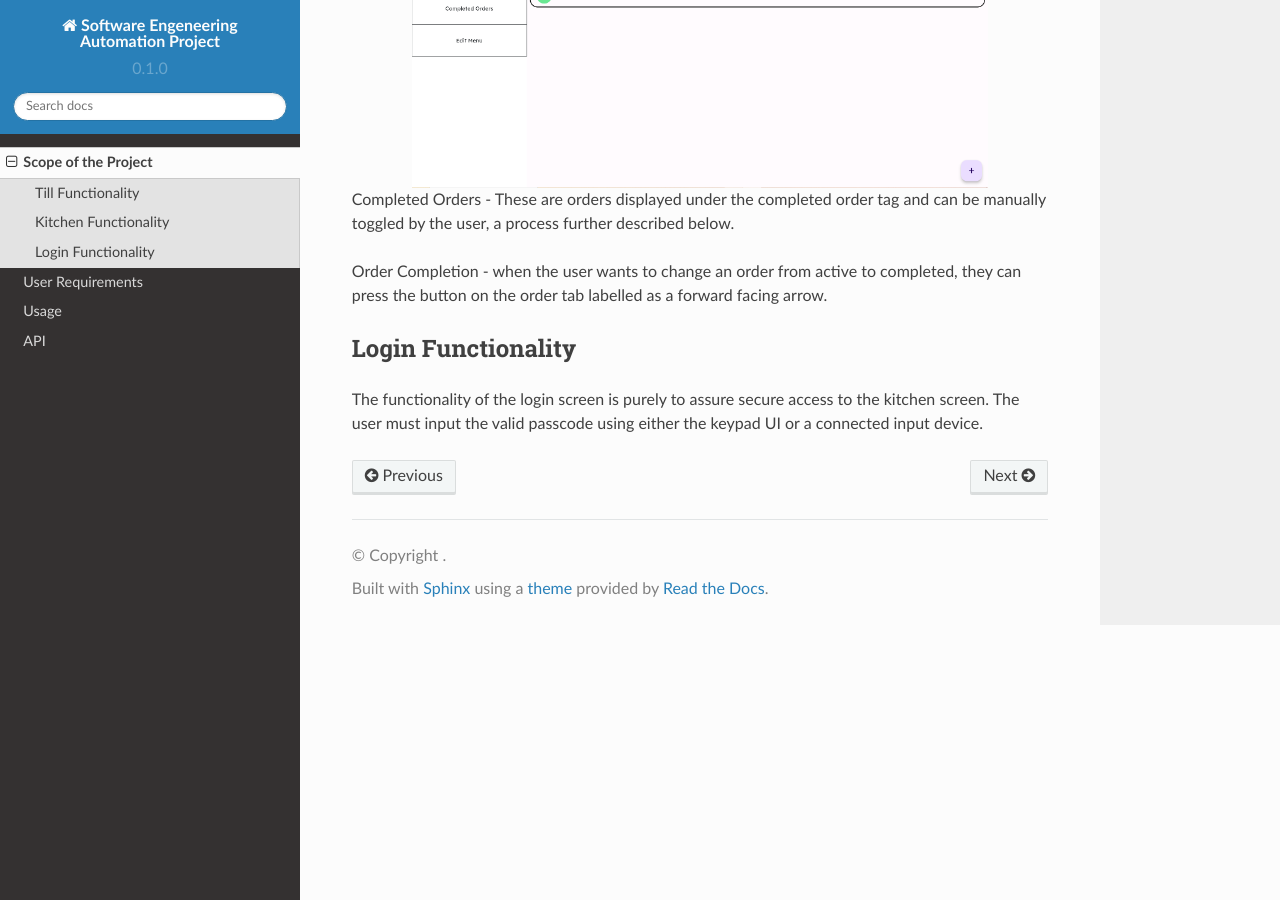
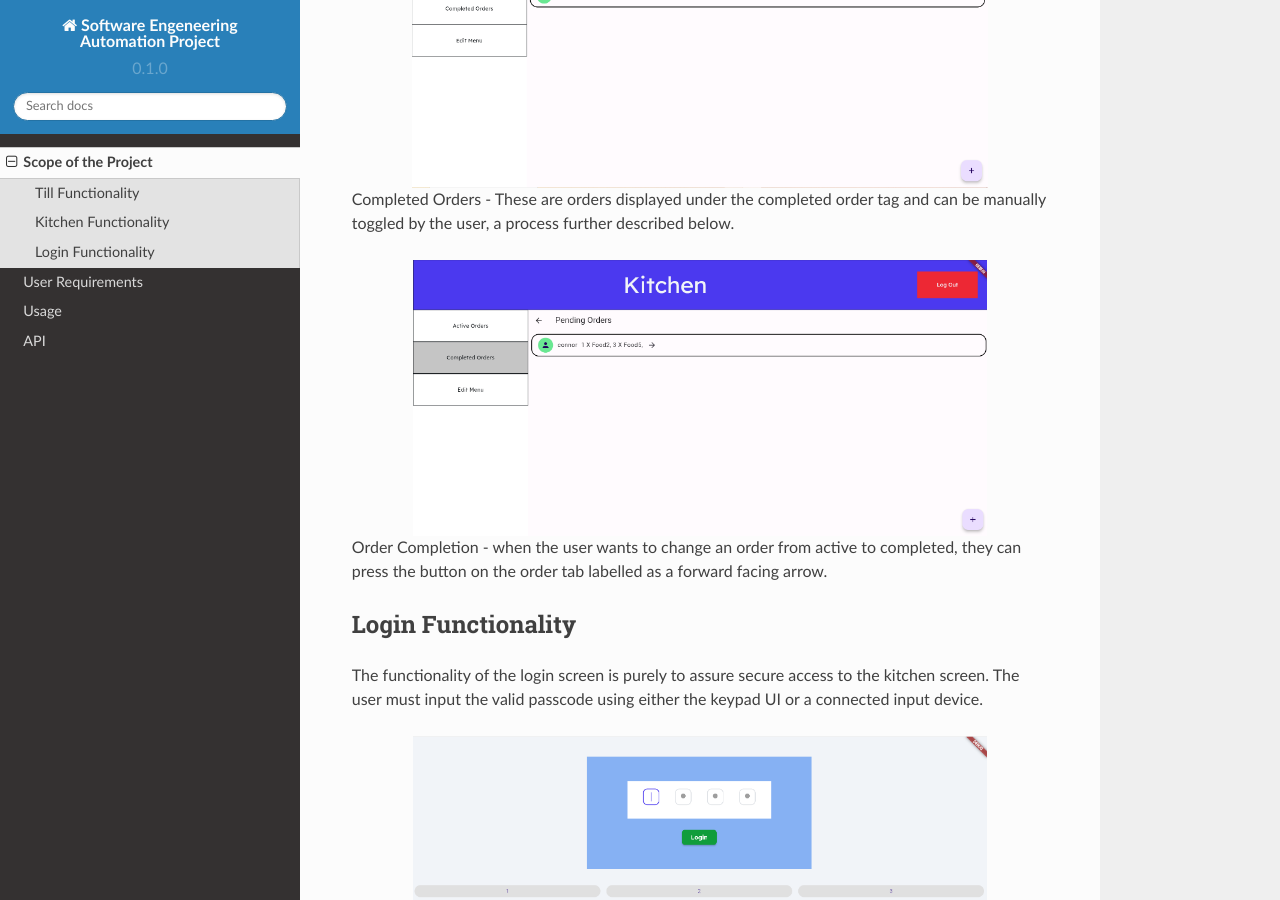
Before and after one commit to Setap-fast-food/Automation-Software-Eng-Project-documentation, a Sphinx documentation site: the page built from docs/source/Scope.rst, in a window 1280 px wide and 900 px high, scrolled down 554 px. Built offline with Sphinx 7.4.7 and the Read the Docs theme 2.0.0, drawn with Linux system fonts in a browser that asks for light colours; pages that are not in the unit, such as notebooks, are missing from menus.

Commit message:
Update Scope.rst

```diff
--- a/docs/source/Scope.rst
+++ b/docs/source/Scope.rst
@@ -24,7 +24,10 @@ first logs into the kitchen screen.
 Completed Orders - These are orders displayed under the completed order tag and can be manually toggled by the user,
 a process further described below.
 
-
+.. figure:: images/completed_orders.PNG
+    :align: center
+    :alt: Active Orders
+    :scale: 30%
 
 Order Completion - when the user wants to change an order from active to completed,
 they can press the button on the order tab labelled as a forward facing arrow.
@@ -34,3 +37,8 @@ Login Functionality
 
 The functionality of the login screen is purely to assure secure access to the kitchen screen.
 The user must input the valid passcode using either the keypad UI or a connected input device.
+
+.. figure:: images/login_screen.PNG
+    :align: center
+    :alt: Active Orders
+    :scale: 30%
```
